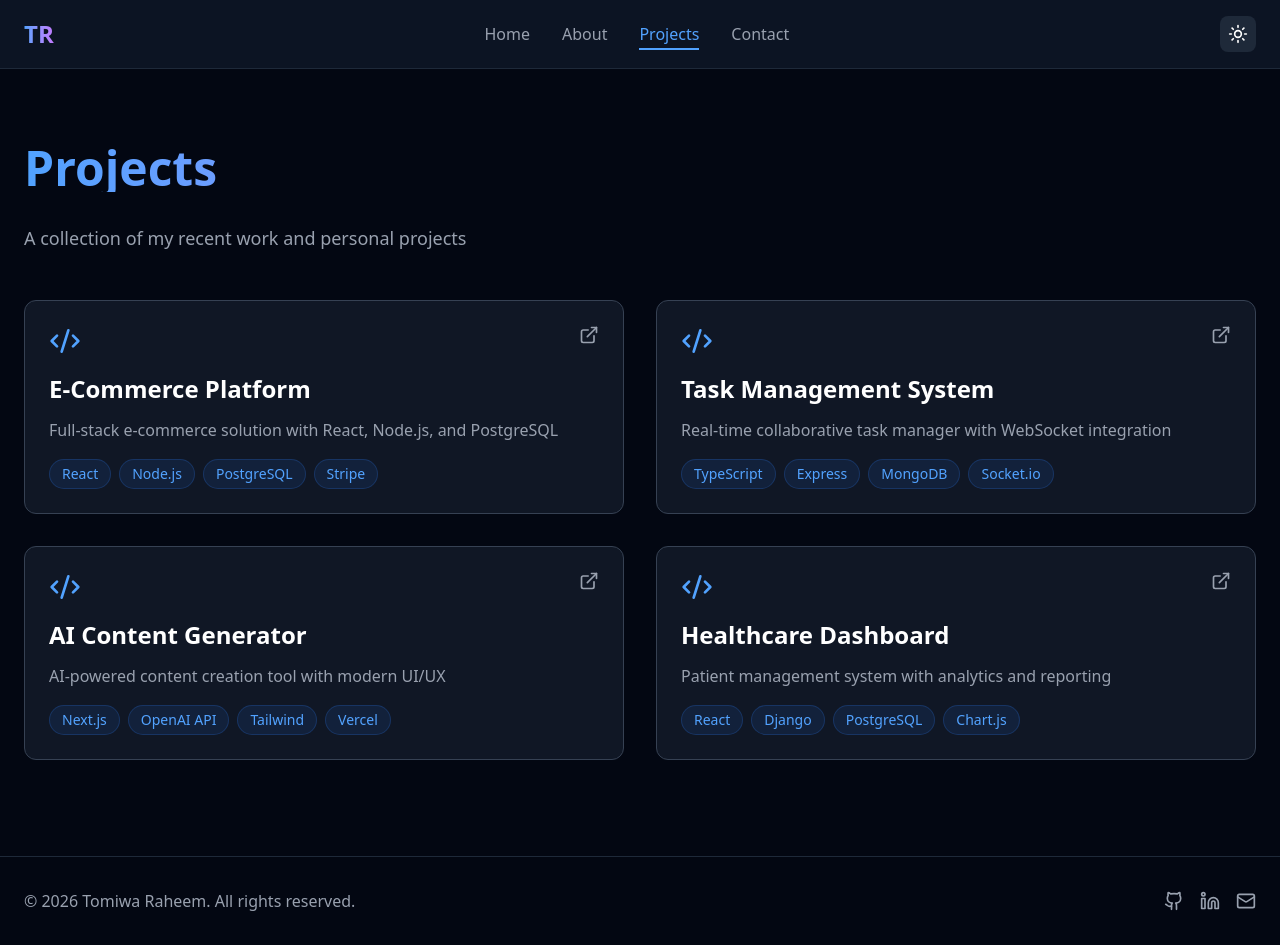
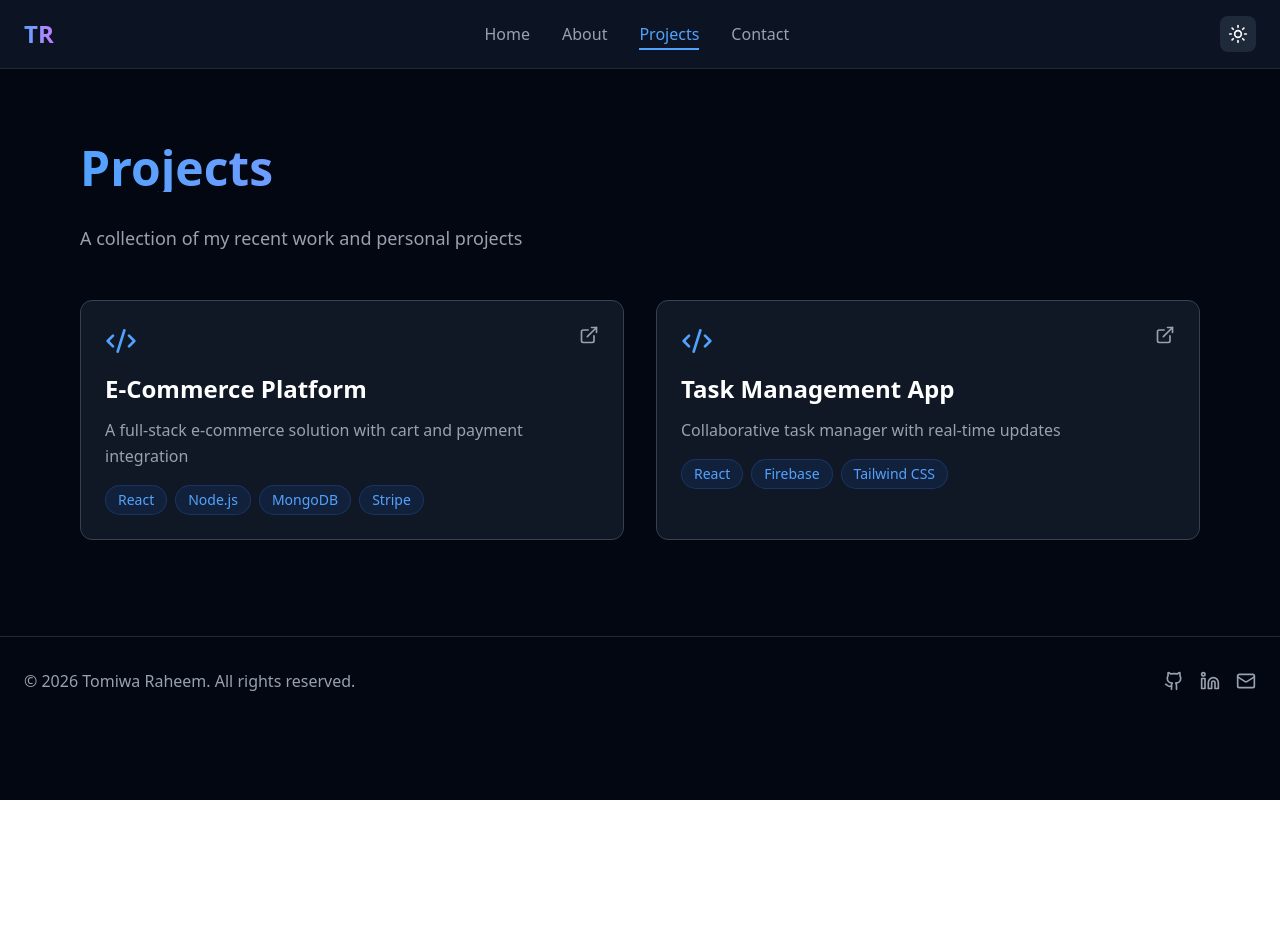
Before and after one commit to rtom03/tomiwa, a React (Vite) app: page / in a window 1280 px wide. Both pictures are taken after a click on the button "View Projects". After the commit the page ends 800 px from the top, so only its background shows below. Built offline with nearby package versions, Linux system fonts and the light colour scheme.

Commit message:
implement preview of project with sum bugs tho

```diff
--- a/src/components/Header.tsx
+++ b/src/components/Header.tsx
@@ -22,7 +22,7 @@ const Header = ({
               <button
                 key={tab}
                 onClick={() => setActiveTab(tab)}
-                className={`capitalize font-medium transition-colors relative ${
+                className={`capitalize font-medium transition-colors relative cursor-pointer ${
                   activeTab === tab
                     ? "text-blue-400"
                     : "text-gray-400 hover:text-white"
--- a/src/constants/index.ts
+++ b/src/constants/index.ts
@@ -14,7 +14,7 @@ const projects = [
     link: "#",
   },
   {
-    title: "AI Content Generator",
+    title: "Astronomer Simulator",
     description: "AI-powered content creation tool with modern UI/UX",
     tech: ["Next.js", "OpenAI API", "Tailwind", "Vercel"],
     link: "#",
--- a/src/tabs/Projects.tsx
+++ b/src/tabs/Projects.tsx
@@ -1,9 +1,38 @@
-import { projects } from "../constants";
-import { Code2, ExternalLink } from "lucide-react";
+import { useState } from "react";
+import { Code2, ExternalLink, X } from "lucide-react";
+
+// Sample projects data - replace with your actual data
+const projects = [
+  {
+    title: "E-Commerce Platform",
+    description:
+      "A full-stack e-commerce solution with cart and payment integration",
+    tech: ["React", "Node.js", "MongoDB", "Stripe"],
+    image:
+      "https://images.unsplash.com/photo-1557821552-17105176677c?w=800&h=500&fit=crop",
+    fullDescription:
+      "A comprehensive e-commerce platform built with modern web technologies. Features include user authentication, product catalog, shopping cart, secure payment processing with Stripe, order management, and an admin dashboard for inventory control.",
+    liveLink: "https://example.com",
+    githubLink: "https://github.com/example",
+  },
+  {
+    title: "Task Management App",
+    description: "Collaborative task manager with real-time updates",
+    tech: ["React", "Firebase", "Tailwind CSS"],
+    image:
+      "https://images.unsplash.com/photo-1454165804606-c3d57bc86b40?w=800&h=500&fit=crop",
+    fullDescription:
+      "A real-time collaborative task management application. Team members can create, assign, and track tasks with live updates. Includes drag-and-drop functionality, deadline reminders, and progress tracking dashboards.",
+    liveLink: "https://example.com",
+    githubLink: "https://github.com/example",
+  },
+];
 
 const Projects = () => {
+  const [selectedProject, setSelectedProject] = useState(null);
+
   return (
-    <div className="py-12">
+    <div className="py-12 px-4 max-w-6xl mx-auto">
       <h1 className="text-5xl font-bold mb-8 bg-gradient-to-r from-blue-400 to-purple-400 text-transparent bg-clip-text">
         Projects
       </h1>
@@ -18,12 +47,13 @@ const Projects = () => {
           >
             <div className="flex justify-between items-start mb-4">
               <Code2 className="text-blue-400" size={32} />
-              <a
-                href={project.link}
-                className="text-gray-400 hover:text-blue-400 transition-colors"
+              <button
+                onClick={() => setSelectedProject(project)}
+                className="text-gray-400 hover:text-blue-400 transition-colors cursor-pointer"
+                aria-label="View project details"
               >
                 <ExternalLink size={20} />
-              </a>
+              </button>
             </div>
             <h3 className="text-2xl font-bold mb-3 text-white group-hover:text-blue-400 transition-colors">
               {project.title}
@@ -44,6 +74,92 @@ const Projects = () => {
           </div>
         ))}
       </div>
+
+      {/* Modal */}
+      {selectedProject && (
+        <div
+          className="fixed inset-0 bg-black/80 backdrop-blur-sm z-50 flex items-center justify-center p-4"
+          onClick={() => setSelectedProject(null)}
+        >
+          <div
+            className="bg-gray-900 rounded-2xl max-w-4xl w-full max-h-[90vh] overflow-y-auto border border-gray-700 shadow-2xl"
+            onClick={(e) => e.stopPropagation()}
+          >
+            {/* Close Button */}
+            <button
+              onClick={() => setSelectedProject(null)}
+              className="absolute top-4 right-4 text-gray-400 hover:text-white transition-colors bg-gray-800 rounded-full p-2"
+              aria-label="Close modal"
+            >
+              <X size={24} />
+            </button>
+
+            {/* Project Image */}
+            <div className="relative h-64 md:h-80 overflow-hidden rounded-t-2xl">
+              <img
+                src={selectedProject.image}
+                alt={selectedProject.title}
+                className="w-full h-full object-cover"
+              />
+              <div className="absolute inset-0 bg-gradient-to-t from-gray-900 to-transparent"></div>
+            </div>
+
+            {/* Content */}
+            <div className="p-8">
+              <h2 className="text-4xl font-bold mb-4 bg-gradient-to-r from-blue-400 to-purple-400 text-transparent bg-clip-text">
+                {selectedProject.title}
+              </h2>
+
+              <p className="text-gray-300 text-lg leading-relaxed mb-6">
+                {selectedProject.fullDescription}
+              </p>
+
+              {/* Tech Stack */}
+              <div className="mb-6">
+                <h3 className="text-xl font-semibold text-white mb-3">
+                  Tech Stack
+                </h3>
+                <div className="flex flex-wrap gap-2">
+                  {selectedProject.tech.map((tech, i) => (
+                    <span
+                      key={i}
+                      className="px-4 py-2 bg-blue-500/10 text-blue-400 rounded-full text-sm border border-blue-500/20"
+                    >
+                      {tech}
+                    </span>
+                  ))}
+                </div>
+              </div>
+
+              {/* Links */}
+              <div className="flex flex-wrap gap-4">
+                {selectedProject.liveLink && (
+                  <a
+                    href={selectedProject.liveLink}
+                    target="_blank"
+                    rel="noopener noreferrer"
+                    className="flex items-center gap-2 px-6 py-3 bg-blue-500 hover:bg-blue-600 text-white rounded-lg transition-colors font-medium"
+                  >
+                    <ExternalLink size={20} />
+                    View Live Project
+                  </a>
+                )}
+                {selectedProject.githubLink && (
+                  <a
+                    href={selectedProject.githubLink}
+                    target="_blank"
+                    rel="noopener noreferrer"
+                    className="flex items-center gap-2 px-6 py-3 bg-gray-800 hover:bg-gray-700 text-white rounded-lg transition-colors font-medium border border-gray-600"
+                  >
+                    <Code2 size={20} />
+                    View Code
+                  </a>
+                )}
+              </div>
+            </div>
+          </div>
+        </div>
+      )}
     </div>
   );
 };
```
